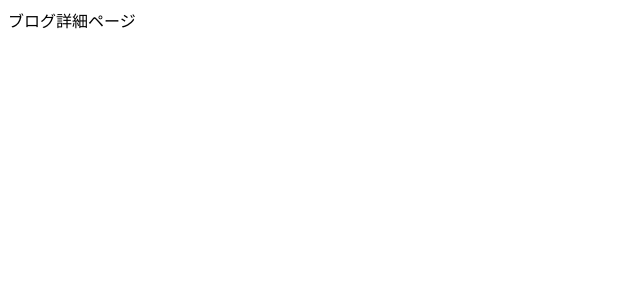
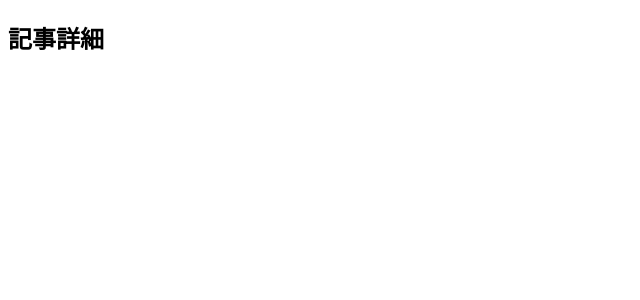
Before and after one commit to shim369/Nuxt-WordPress, a Nuxt app: page /posts/1 in a window 1280 px wide. Shown: the top 300 px of the page, without its empty margins (0-640 px from the left). Built offline with nearby package versions, Linux system fonts and the light colour scheme.

Commit message:
update code

```diff
--- a/pages/posts/[slug].vue
+++ b/pages/posts/[slug].vue
@@ -1,3 +1,3 @@
 <template>
-    ブログ詳細ページ
+  <h2>記事詳細</h2>
 </template>
--- a/pages/posts/index.vue
+++ b/pages/posts/index.vue
@@ -1,3 +1,14 @@
+<template>
+  ブログ一覧ページ
+  <ul>
+    <li v-for="post in data" :key="post.id">
+      <h2>{{ post.title.rendered }}</h2>
+      <NuxtLink :to="`/posts/${post.slug}`">記事詳細へ</NuxtLink>
+      <div v-html="post.content.rendered"></div>
+    </li>
+  </ul>
+</template>
+
 <script setup>
 const perPage = 10;
 
@@ -5,13 +16,3 @@ const { data } = await useFetch(
   `http://localhost/wp01/wp-json/wp/v2/posts?per_page=${perPage}&page=1`
 );
 </script>
-
-<template>
-  ブログ一覧ページ
-  <ul>
-  <li v-for="post in data">
-    <h2>{{ post.title.rendered }}</h2>
-    <div v-html="post.content.rendered"></div>
-  </li>
-</ul>
-</template>
```
